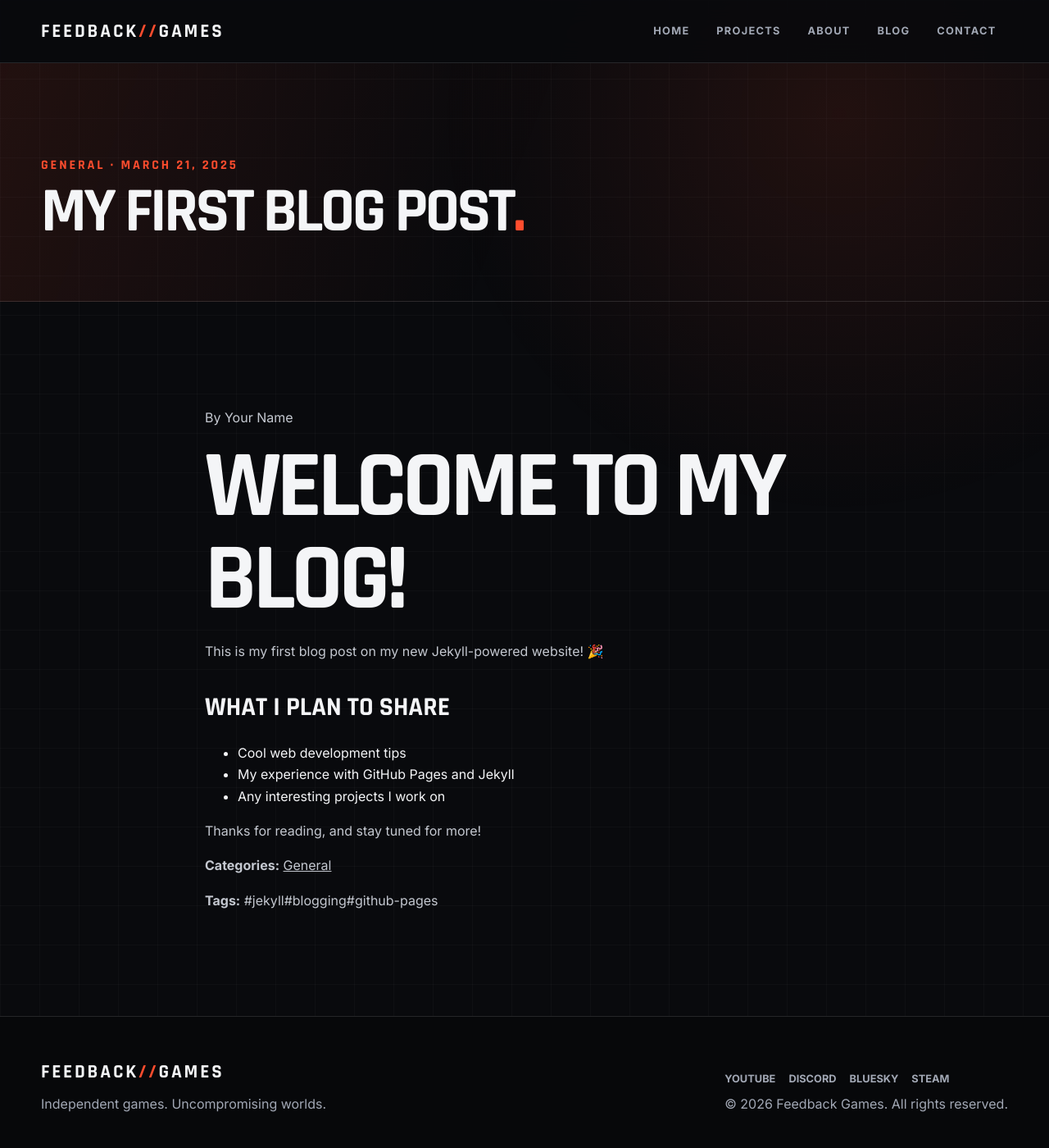
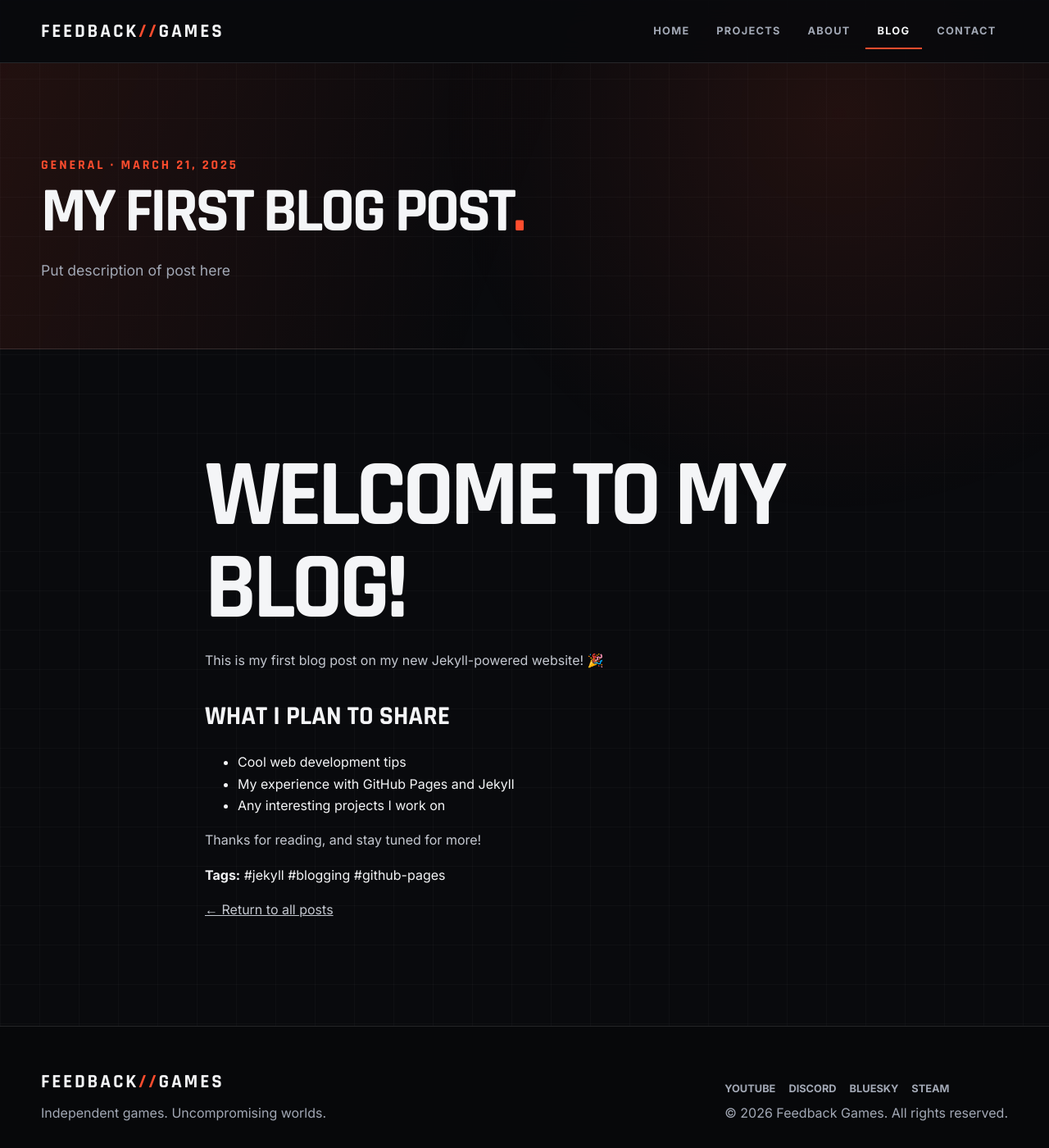
Before and after one commit to Fade2BlackOps/feedback-games, a Jekyll site: the page built from _posts/2025-03-21-my-first-blog-post.md, in a window 1280 px wide and 1400 px high. Shown: the whole window at 82% size. Built offline with Jekyll 4.4.1, drawn with Linux system fonts in a browser that asks for light colours.

Commit message:
Update defaults for posts

```diff
--- a/_config.yml
+++ b/_config.yml
@@ -1,4 +1,4 @@
-title: Riftline Games
+title: Feedback Games
 description: Independent games. Uncompromising worlds.
 url: ""
 baseurl: "" # Use "/repository-name" for a GitHub project site; leave blank for a custom domain or username.github.io repo.
@@ -12,3 +12,11 @@
   - Gemfile
   - Gemfile.lock
   - vendor
+
+defaults:
+  - scope:
+      path: ""
+      type: posts
+    values:
+      layout: post
+      nav_section: blog
--- a/_layouts/post.html
+++ b/_layouts/post.html
@@ -1,51 +1,62 @@
+---
+nav_section: blog
+---
 <!doctype html>
 <html lang="en">
     <head>
         <meta charset="utf-8">
-        <meta name="viewport" content="width=device-width,initial-scale=1">
-        <meta name="description" content="{{ page.excerpt | default: site.description | strip_html | strip_newlines | truncate: 160 }}">
+        <meta
+            name="viewport"
+            content="width=device-width, initial-scale=1"
+            >
         <title>{{ page.title }} | {{ site.title }}</title>
+        {% if page.description %}
+        <meta
+            name="description"
+            content="{{ page.description | escape }}"
+            >
+        {% endif %}
         <link
             rel="stylesheet"
             href="{{ '/styles.css' | relative_url }}"
-        >
+            >
     </head>
     <body>
         {% include header.html %}
         <main id="main">
-            <section class="page-hero blog-hero">
+            <section class="page-hero">
                 <div class="shell">
                     <div class="eyebrow">
-                        {% if page.categories and page.categories.size > 0 %}{{ page.categories | first }} · {% endif %}{{ page.date | date: "%B %-d, %Y" }}
+                        {% if page.categories %}
+                        {{ page.categories | join: " · " }}
+                        ·
+                        {% endif %}
+                        {{ page.date | date: "%B %-d, %Y" }}
                     </div>
-                    <h1>{{ page.title }}<span class="slash">.</span></h1>
+                    <h1>
+                        {{ page.title }}<span class="slash">.</span>
+                    </h1>
                     {% if page.description %}
                     <p>{{ page.description }}</p>
                     {% endif %}
                 </div>
             </section>
             <article class="section">
-                <div class="shell article markdown-body">
-                    {% if page.author %}
-                    <p class="post-byline">By {{ page.author }}</p>
-                    {% endif %}
+                <div class="shell article">
                     {{ content }}
-                    {% if page.categories or page.tags %}
+                    {% if page.tags %}
                     <footer class="post-taxonomy">
-                        {% if page.categories %}
-                        <p><strong>Categories:</strong>
-                            {% for category in page.categories %}
-                            <a href="{{ '/blog/categories/' | relative_url }}#{{ category | slugify }}">{{ category }}</a>{% unless forloop.last %}, {% endunless %}
-                            {% endfor %}
-                        </p>
-                        {% endif %}
-                        {% if page.tags %}
-                        <p><strong>Tags:</strong>
-                            {% for tag in page.tags %}<span class="tag">#{{ tag }}</span>{% unless forloop.last %} {% endunless %}{% endfor %}
-                        </p>
-                        {% endif %}
+                        <strong>Tags:</strong>
+                        {% for tag in page.tags %}
+                        <span class="post-tag">#{{ tag }}</span>
+                        {% endfor %}
                     </footer>
                     {% endif %}
+                    <p class="post-return">
+                        <a href="{{ '/blog/' | relative_url }}">
+                        ← Return to all posts
+                        </a>
+                    </p>
                 </div>
             </article>
         </main>
--- a/_posts/2025-03-21-my-first-blog-post.md
+++ b/_posts/2025-03-21-my-first-blog-post.md
@@ -1,8 +1,8 @@
 ---
-layout: post
 title: "My First Blog Post"
 date: 2025-03-21
-author: Your Name
+author: "Your Name"
+description: "Put description of post here"
 categories: [General]
 tags: [jekyll, blogging, github-pages]
 ---
```
